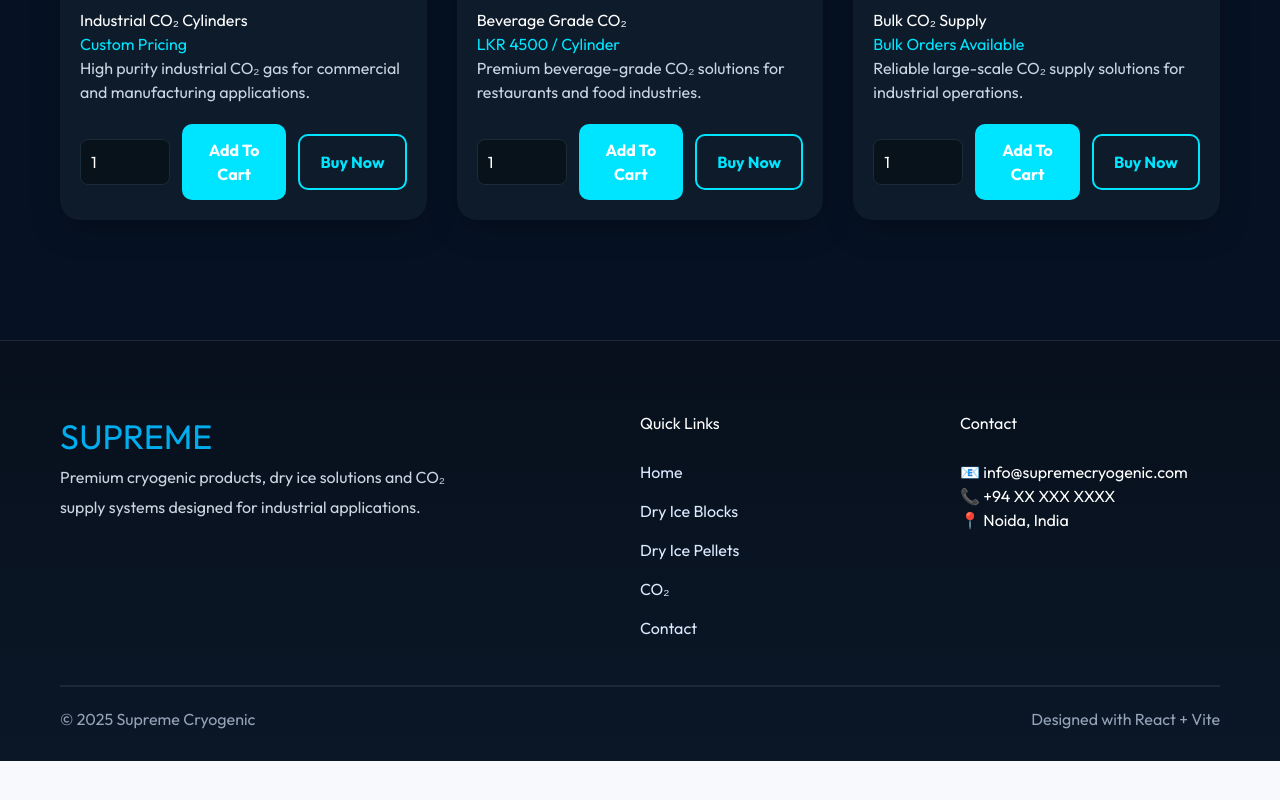
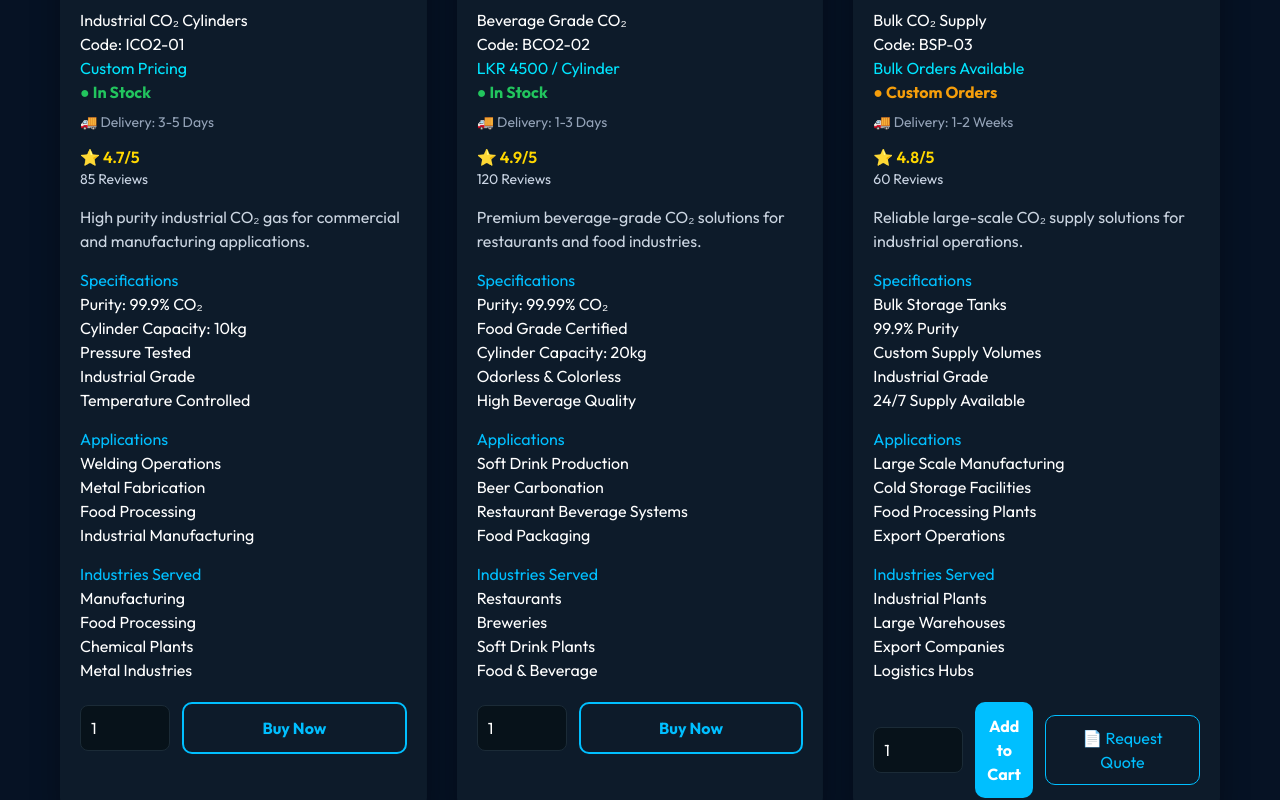
Before and after one commit to harshkr001/Supreme_Cyogenic, a React (Vite) app: page /co2 in a window 1280 px wide. Shown: the part 640-1440 px from the top of the page. Before the commit the page ends 1401 px from the top, so only its background shows below. Built offline with nearby package versions, Linux system fonts and the light colour scheme.

Commit message:
updated CO2 page

```diff
--- a/src/Pages/CO2.jsx
+++ b/src/Pages/CO2.jsx
@@ -8,21 +8,106 @@
     image: "/co2a.jpeg",
     title: "Industrial CO₂ Cylinders",
     price: "Custom Pricing",
-    desc: "High purity industrial CO₂ gas for commercial and manufacturing applications."
+    productCode: "ICO2-01",
+    availability: "In Stock",
+    deliveryTime: "3-5 Days",
+    rating: "4.7/5",
+    reviews: "85 Reviews",
+    quoteOnly: false,
+    desc: "High purity industrial CO₂ gas for commercial and manufacturing applications.",
+
+    specifications: [
+      "Purity: 99.9% CO₂",
+      "Cylinder Capacity: 10kg",
+      "Pressure Tested",
+      "Industrial Grade",
+      "Temperature Controlled"
+    ],
+
+    applications: [
+      "Welding Operations",
+      "Metal Fabrication",
+      "Food Processing",
+      "Industrial Manufacturing"
+    ],
+
+    industriesServed: [
+      "Manufacturing",
+      "Food Processing",
+      "Chemical Plants",
+      "Metal Industries"
+    ]
+
   },
   {
     id: "co2-1",
     image: "/co2b.jpeg",
     title: "Beverage Grade CO₂",
     price: "LKR 4500 / Cylinder",
-    desc: "Premium beverage-grade CO₂ solutions for restaurants and food industries."
+    productCode: "BCO2-02",
+    availability: "In Stock",
+    deliveryTime: "1-3 Days",
+    rating: "4.9/5",
+    reviews: "120 Reviews",
+    quoteOnly: false,
+    desc: "Premium beverage-grade CO₂ solutions for restaurants and food industries.",
+
+    specifications: [
+      "Purity: 99.99% CO₂",
+      "Food Grade Certified",
+      "Cylinder Capacity: 20kg",
+      "Odorless & Colorless",
+      "High Beverage Quality"
+    ],
+
+    applications: [
+      "Soft Drink Production",
+      "Beer Carbonation",
+      "Restaurant Beverage Systems",
+      "Food Packaging"
+    ],
+
+    industriesServed: [
+      "Restaurants",
+      "Breweries",
+      "Soft Drink Plants",
+      "Food & Beverage"
+    ]
   },
   {
     id: "co2-2",
     image: "/co2c.jpeg",
     title: "Bulk CO₂ Supply",
     price: "Bulk Orders Available",
-    desc: "Reliable large-scale CO₂ supply solutions for industrial operations."
+    productCode: "BSP-03",
+    availability: "Custom Orders",
+    deliveryTime: "1-2 Weeks",
+    rating: "4.8/5",
+    reviews: "60 Reviews",
+    quoteOnly: true,
+    desc: "Reliable large-scale CO₂ supply solutions for industrial operations.",
+
+    specifications: [
+      "Bulk Storage Tanks",
+      "99.9% Purity",
+      "Custom Supply Volumes",
+      "Industrial Grade",
+      "24/7 Supply Available"
+    ],
+
+    applications: [
+      "Large Scale Manufacturing",
+      "Cold Storage Facilities",
+      "Food Processing Plants",
+      "Export Operations"
+    ],
+
+    industriesServed: [
+      "Industrial Plants",
+      "Large Warehouses",
+      "Export Companies",
+      "Logistics Hubs"
+    ]
   }
 ];
 
@@ -115,13 +200,88 @@
               {product.title}
             </h2>
 
+            <p>Code: {product.productCode}</p>
+
             <h3 style={{ color: "#00e5ff" }}>
               {product.price}
             </h3>
 
+
+            <p
+              style={{
+                color: product.availability === "In Stock" ? "#22c55e" : "#f59e0b",
+                fontWeight: "bold",
+                marginBottom: "8px"
+              }}
+            >
+              ● {product.availability}
+            </p>
+
+            <p
+              style={{
+                color: "#94a3b8",
+                fontSize: "14px",
+                marginTop: "4px",
+                marginBottom: "12px"
+              }}
+            >
+              🚚 Delivery: {product.deliveryTime}
+            </p>
+
+            <p
+              style={{
+                color: "#FFD700",
+                fontSize: "16px",
+                fontWeight: "600",
+                marginTop: "8px"
+              }}
+            >
+              ⭐ {product.rating}
+            </p>
+
+            <p
+              style={{
+                color: "#CBD6E5",
+                fontSize: "14px",
+                marginBottom: "15px"
+              }}
+            >
+              {product.reviews}
+            </p>
+
             <p style={{ color: "#cbd5e1" }}>
               {product.desc}
             </p>
+
+            <h4 style={{ color: "#00BFFF", marginTop: "15px" }}>
+              Specifications
+            </h4>
+
+            <ul>
+              {product.specifications?.map((spec, i) => (
+                <li key={i}>{spec}</li>
+              ))}
+            </ul>
+
+            <h4 style={{ color: "#00BFFF", marginTop: "15px" }}>
+              Applications
+            </h4>
+
+            <ul>
+              {product.applications?.map((app, i) => (
+                <li key={i}>{app}</li>
+              ))}
+            </ul>
+
+            <h4 style={{ color: "#00BFFF", marginTop: "15px" }}>
+              Industries Served
+            </h4>
+
+            <ul>
+              {product.industriesServed?.map((industry, i) => (
+                <li key={i}>{industry}</li>
+              ))}
+            </ul>
 
             <div style={{ display: "flex", gap: "12px", marginTop: "20px", alignItems: "center" }}>
               <input
@@ -132,18 +292,20 @@
                 style={{ width: 90, padding: "10px", borderRadius: 8, border: "1px solid #1b2b37", background: "#07121a", color: "white" }}
               />
 
+              {product.quoteOnly && (
                 <button
                   onClick={() => {
-                  const el = document.getElementById(`qty-co2-${index}`);
+                    const el = document.getElementById(`qty-block-${index}`);
                     const qty = Math.max(1, parseInt(el?.value || "1", 10));
-                  handleAddToCart(product, qty);
+                    handleAddToCart(item, qty);
                   }}
                   style={{
                     flex: 1,
-                  padding: "14px",
-                  background: "#00e5ff",
+                    padding: "12px",
+                    background: "#00BFFF",
                     border: "none",
                     borderRadius: "10px",
+                    color: "white",
                     fontWeight: "bold",
                     cursor: "pointer",
                     transition: "opacity 0.2s ease"
@@ -151,35 +313,56 @@
                   onMouseEnter={(e) => (e.currentTarget.style.opacity = "0.9")}
                   onMouseLeave={(e) => (e.currentTarget.style.opacity = "1")}
                 >
-                Add To Cart
+                  Add to Cart
                 </button>
+              )}
 
+              {!product.quoteOnly && (
                 <button
                   style={{
                     flex: 1,
-                  padding: "14px",
+                    padding: "12px",
                     background: "transparent",
-                  color: "#00e5ff",
-                  border: "2px solid #00e5ff",
+                    border: "2px solid #00BFFF",
                     borderRadius: "10px",
+                    color: "#00BFFF",
                     fontWeight: "bold",
                     cursor: "pointer",
                     transition: "all 0.2s ease"
                   }}
                   onMouseEnter={(e) => {
-                  e.currentTarget.style.background = "rgba(0, 229, 255, 0.1)";
+                    e.currentTarget.style.background = "rgba(0, 191, 255, 0.1)";
                   }}
                   onMouseLeave={(e) => {
                     e.currentTarget.style.background = "transparent";
                   }}
                   onClick={() => {
-                  const el = document.getElementById(`qty-co2-${index}`);
+                    const el = document.getElementById(`qty-block-${index}`);
                     const qty = Math.max(1, parseInt(el?.value || "1", 10));
-                  handleBuyNow(product, qty);
+                    handleBuyNow(item, qty);
                   }}
                 >
                   Buy Now
                 </button>
+              )}
+
+              {product.quoteOnly && (
+                <button
+                  style={{
+                    background: "transparent",
+                    border: "1px solid #00BFFF",
+                    color: "#00BFFF",
+                    padding: "10px 20px",
+                    borderRadius: "10px",
+                    cursor: "pointer"
+                  }}
+                >
+                  📄 Request Quote
+
+                </button>
+              )}
+
+
             </div>
           </div>
         ))}
```
Lines whose indentation alone changed are shown as unchanged.
